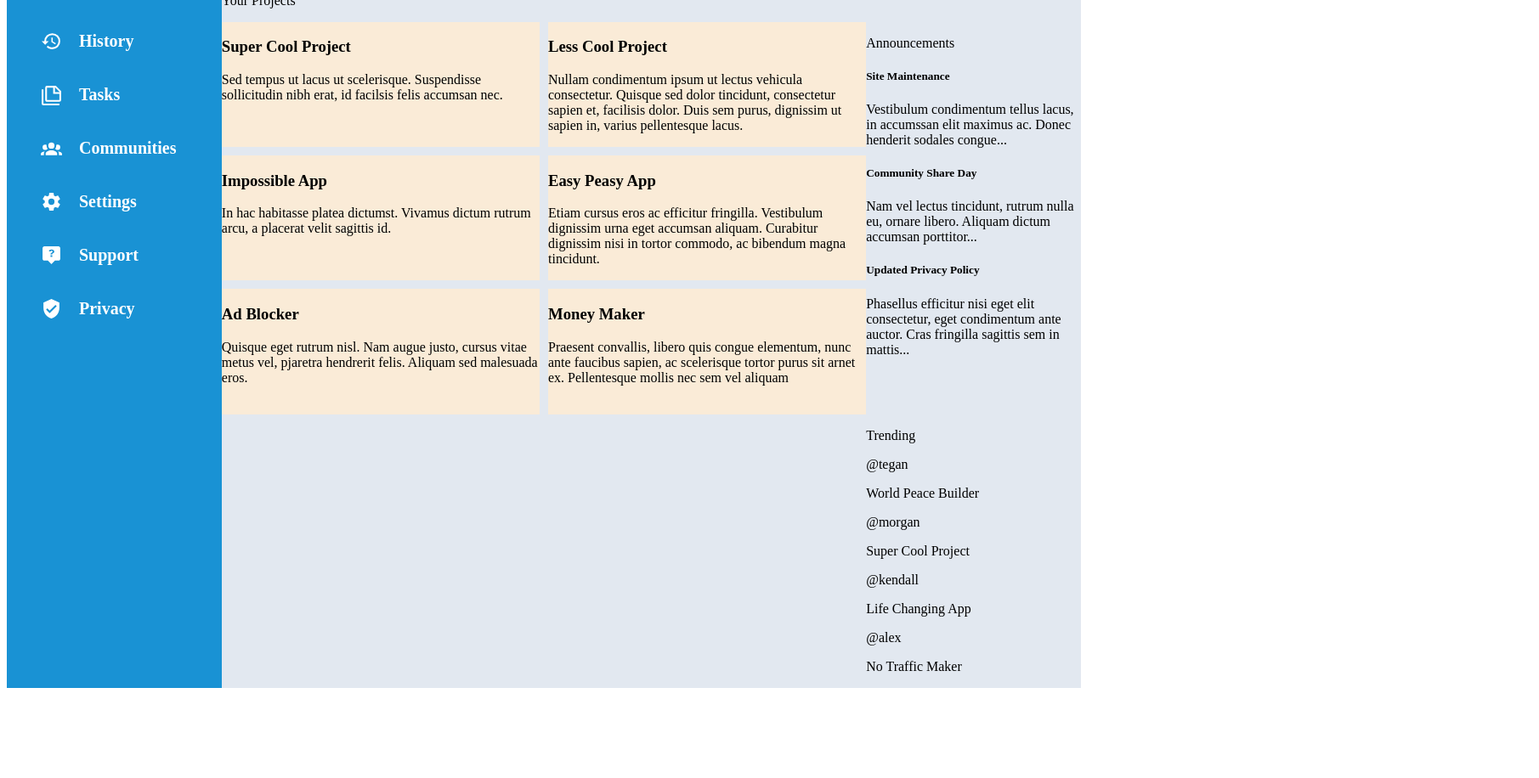
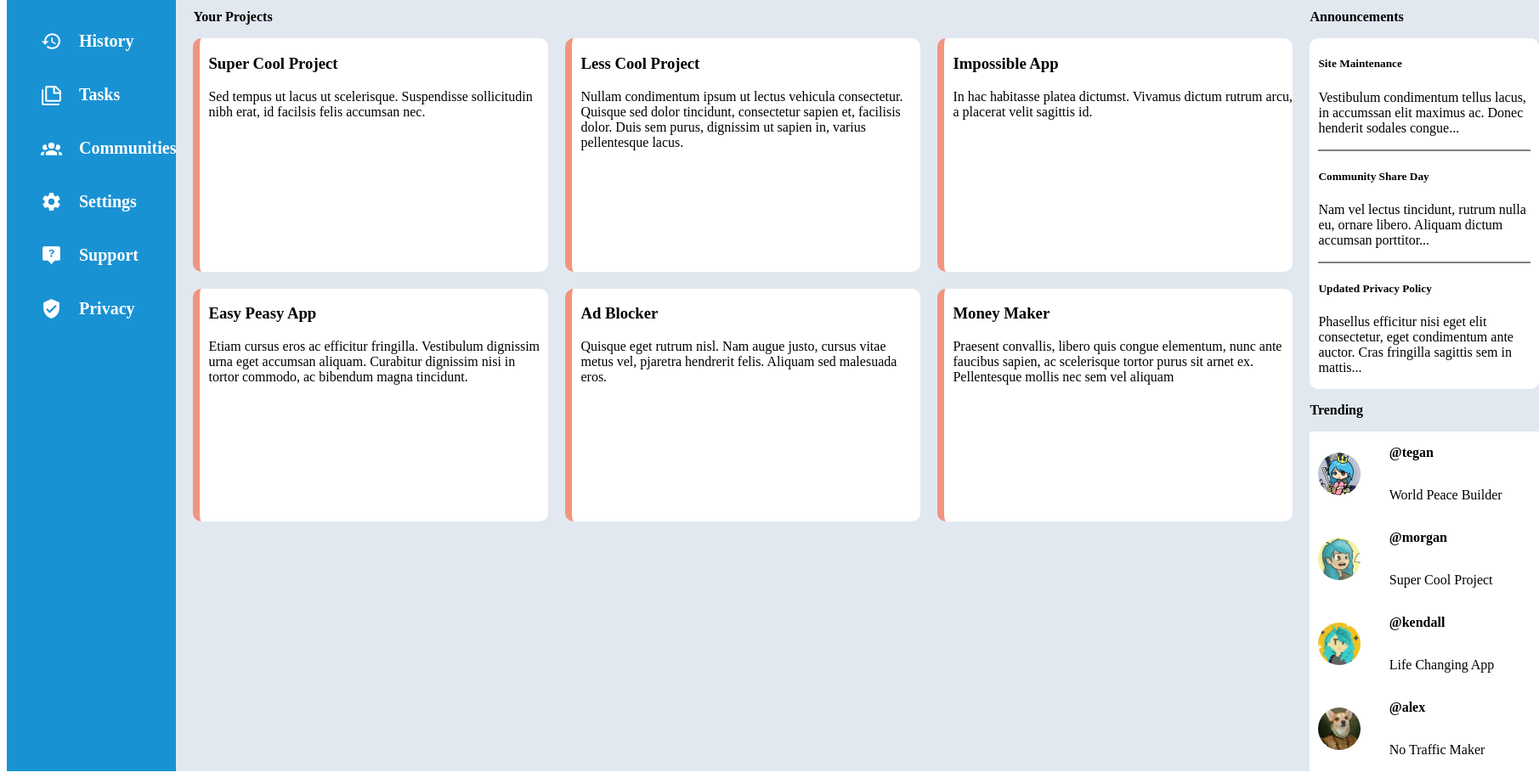
Before and after one commit to Cragt/Admin-Dashboard, a plain HTML site: page index.html in a window 1280 px wide. Shown: the part 241-1157 px from the top of the page at 85% size, 1811 px wide, since content can reach past the window. Before the commit the page ends 1059 px from the top, so only its background shows below. Drawn offline with Linux system fonts and the light colour scheme.

Commit message:
Structure header, projects, and announcements section

```diff
--- a/index.html
+++ b/index.html
@@ -63,11 +63,13 @@
         </div>
         <div class="top-right">
           <img src="icons/notifications.svg" alt="notifications" width="23px" />
+          <img src="icons/portrait.png" alt="Craig Taylor" width="75px" />
           <p>Craig Taylor</p>
         </div>
         <div class="bottom-left">
+          <img src="pictures/portrait.png" alt="Craig Taylor" width="100px" />
           <p>Hi there,</p>
-          <p>Craig Taylor (@craig)</p>
+          <p>Craig Taylor (@ctaylor)</p>
         </div>
         <div class="bottom-right">
           <button class="new">New</button>
@@ -124,20 +126,21 @@
             </p>
           </div>
         </div>
+        <div class="right-side">
+          <p>Announcements</p>
           <div class="announcements">
-          <p>Announcements</p>
             <div>
               <h5>Site Maintenance</h5>
               <p>
-              Vestibulum condimentum tellus lacus, in accumssan elit maximus ac.
-              Donec henderit sodales congue...
+                Vestibulum condimentum tellus lacus, in accumssan elit maximus
+                ac. Donec henderit sodales congue...
               </p>
             </div>
             <div>
               <h5>Community Share Day</h5>
               <p>
-              Nam vel lectus tincidunt, rutrum nulla eu, ornare libero. Aliquam
-              dictum accumsan porttitor...
+                Nam vel lectus tincidunt, rutrum nulla eu, ornare libero.
+                Aliquam dictum accumsan porttitor...
               </p>
             </div>
             <div>
@@ -148,26 +151,53 @@
               </p>
             </div>
           </div>
+          <div class="trends">
+            <p>Trending</p>
             <div class="trending">
-          <p>Trending</p>
-          <div>
+              <div class="profiles">
+                <img
+                  class="first-pic"
+                  src="pictures/1.jpg"
+                  alt="tegan"
+                  width="50px"
+                />
                 <p class="username">@tegan</p>
                 <p class="subtitle">World Peace Builder</p>
               </div>
-          <div>
+              <div class="profiles">
+                <img
+                  class="secondpic"
+                  src="pictures/2.jpg"
+                  alt="morgan"
+                  width="50px"
+                />
                 <p class="username">@morgan</p>
                 <p class="subtitle">Super Cool Project</p>
               </div>
-          <div>
+              <div class="profiles">
+                <img
+                  class="third-pic"
+                  src="pictures/3.jpg"
+                  alt="kendall"
+                  width="50px"
+                />
                 <p class="username">@kendall</p>
                 <p class="subtitle">Life Changing App</p>
               </div>
-          <div>
+              <div class="profiles">
+                <img
+                  class="fourth-pic"
+                  src="pictures/4.jpg"
+                  alt="alex"
+                  width="50px"
+                />
                 <p class="username">@alex</p>
                 <p class="subtitle">No Traffic Maker</p>
               </div>
             </div>
           </div>
         </div>
+      </div>
+    </div>
   </body>
 </html>
--- a/style.css
+++ b/style.css
@@ -35,22 +35,66 @@
   grid-area: 1 / 2 / 2 / 3;
 }
 
+form {
+  display: flex;
+}
+
 .top-left {
   grid-area: 1 / 1 / 2 / 2;
-  /* display: flex; */
 }
 
 .top-right {
   grid-area: 1 / 2 / 2 / 3;
-  /* display: flex; */
+  display: flex;
+  align-items: center;
+  gap: 20px;
+  justify-content: right;
+  margin-right: 50px;
+  font-weight: bold;
 }
 
 .bottom-left {
   grid-area: 2 / 1 / 3 / 2;
+  display: grid;
+  grid-template-columns: 1fr 2fr;
+  grid-template-rows: 1fr 1fr;
+}
+
+.bottom-left > img {
+  grid-area: 1 / 1 / 3 / 2;
+  margin-left: 10px;
+  margin-bottom: 10px;
+}
+
+.bottom-left > p:nth-child(2) {
+  font-weight: bold;
+}
+
+.bottom-left > p:nth-child(3) {
+  font-weight: bold;
+  font-size: 30px;
+  margin: 0;
 }
 
 .bottom-right {
   grid-area: 2 / 2 / 3 / 3;
+  display: flex;
+  align-items: flex-end;
+  gap: 20px;
+  justify-content: right;
+  margin-right: 50px;
+  margin-bottom: 20px;
+}
+
+.bottom-right > button {
+  padding: 0;
+  border: none;
+  background: #1992d4;
+  border-radius: 15px;
+  width: 100px;
+  height: 30px;
+  color: white;
+  font-weight: bold;
 }
 
 .main-content {
@@ -59,26 +103,87 @@
   grid-template-columns: 3fr 1fr;
 }
 
+.main-content > p {
+  margin-left: 20px;
+  font-weight: bold;
+  position: absolute;
+}
+
 .your-projects {
+  grid-area: 1 / 1 / 2 / 2;
   display: grid;
-  grid-template-columns: repeat(2, 1fr);
+  grid-template-columns: repeat(3, auto);
   grid-template-rows: repeat(3, 1fr);
   grid-column: 1 / 2;
-  gap: 10px;
+  gap: 20px;
+  margin-left: 20px;
+  margin-right: 20px;
+  margin-top: 50px;
 }
 
 .your-projects > div {
-  background-color: antiquewhite;
+  background-color: white;
+  border-radius: 10px;
+  width: 400px;
+  border-left: 8px solid #f0957e;
+  padding-left: 10px;
 }
 
-.title {
+.right-side {
+  grid-area: 1 / 2 / -1 / -1;
+}
+
+.right-side > p {
+  font-weight: bold;
 }
 
 .announcements {
+  display: grid;
+  background-color: white;
+  border-radius: 10px;
+  padding-left: 10px;
+  padding-right: 10px;
+  width: 250px;
+}
+
+.announcements > div {
+  border-bottom: solid 2px gray;
+}
+
+.announcements > div:nth-child(3) {
+  border: none;
+}
+
+.trends > p {
+  font-weight: bold;
 }
 
 .trending {
   grid-column: 2 / 3;
+  background-color: white;
+  padding-left: 10px;
+  padding-right: 10px;
+  display: grid;
+}
+
+.trending > div > img {
+  border-radius: 50%;
+  align-self: center;
+  grid-area: 1 / 1 / 3 / 2;
+}
+
+.profiles {
+  display: grid;
+  grid-template-columns: 1fr 2fr;
+}
+
+.username {
+  grid-area: 1 / 2 / 2 / 3;
+  font-weight: bold;
+}
+
+.subtitle {
+  grid-area: 2 / 2 / 3 / 3;
 }
 
 input[type="text"],
```
Lines whose indentation alone changed are shown as unchanged.
